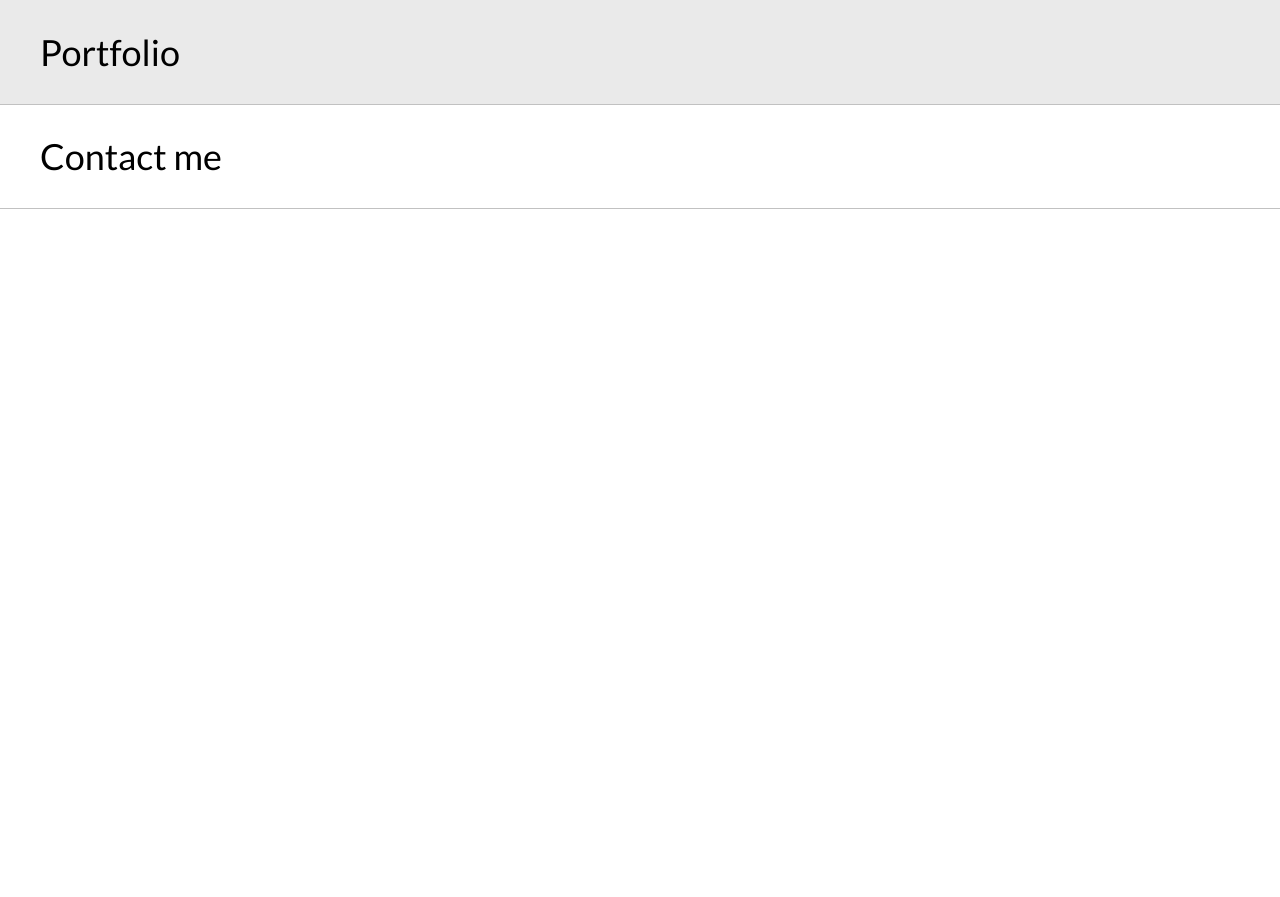
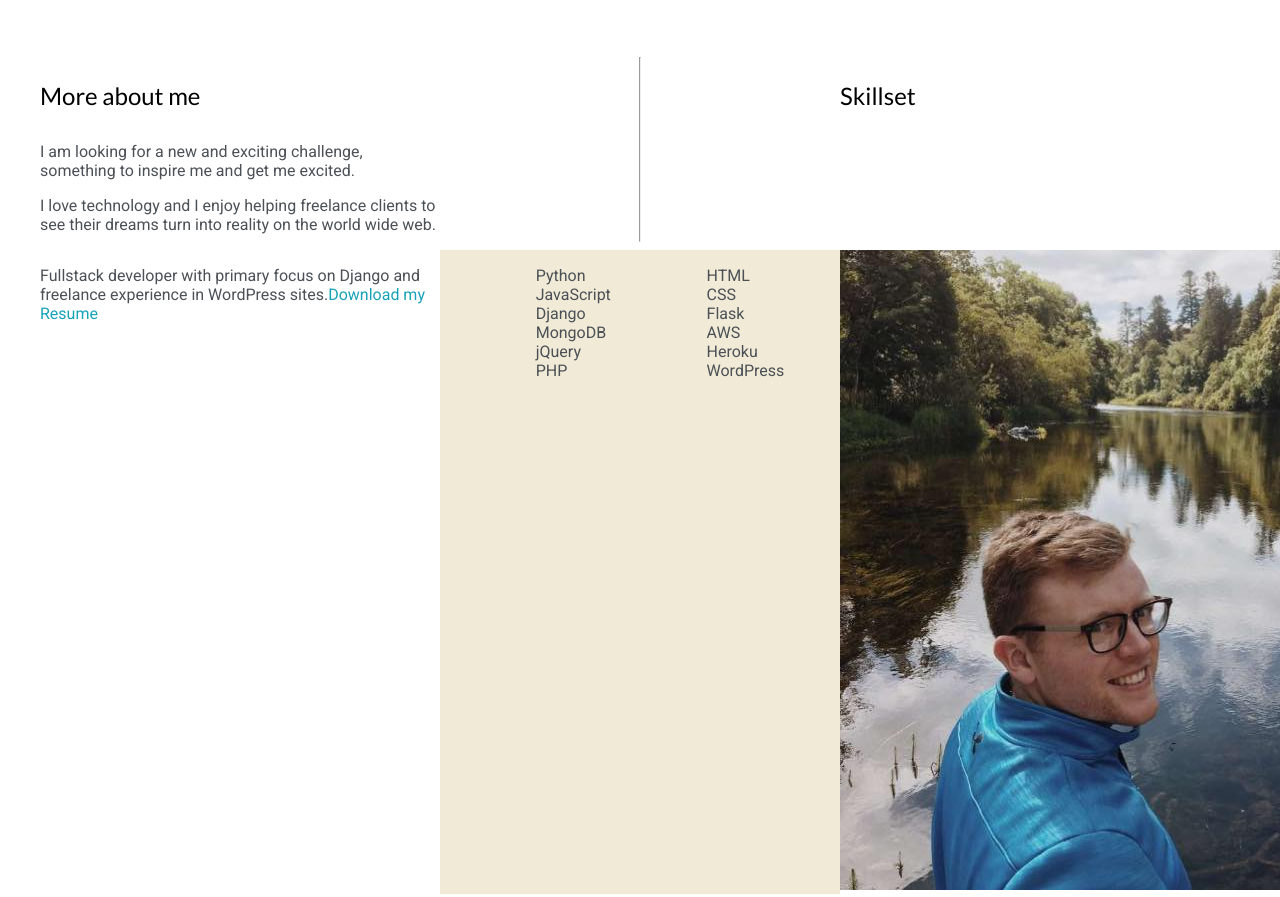
Before and after one commit to Brianconn71/my-portfolio, a plain HTML site: page index.html in a window 1280 px wide. Shown: the part 677-1574 px from the top of the page. Before the commit the page ends 886 px from the top, so only its background shows below. Drawn offline with Linux system fonts and the light colour scheme.

Commit message:
added about section

```diff
--- a/index.html
+++ b/index.html
@@ -58,10 +58,34 @@
         <div class="main-container">
             <div class="about-wrapper">
                 <div class="about-me">
-                    <!-- 1:06:25 of video !!! -->
+                    <h4>More about me</h4>
+                    <p>I am looking for a new and exciting challenge, something to inspire me and get me excited.</p>
+                    <p>I love technology and I enjoy helping freelance clients to see their dreams turn into reality on the world wide web.</p>
                 </div>
-                <div class="about-me">
-
+                <hr>
+                <h4>Skillset</h4>
+                <p>Fullstack developer with primary focus on Django and freelance experience in WordPress sites.<a href="Brian Connolly Curriculum Vitae.pdf" target="_blank">Download my Resume</a></p>
+                <div id="skills">
+                    <ul>
+                        <li>Python</li>
+                        <li>JavaScript</li>
+                        <li>Django</li>
+                        <li>MongoDB</li>
+                        <li>jQuery</li>
+                        <li>PHP</li>
+                    </ul>
+                    <ul>
+                        <li>HTML</li>
+                        <li>CSS</li>
+                        <li>Flask</li>
+                        <li>AWS</li>
+                        <li>Heroku</li>
+                        <li>WordPress</li>
+                    </ul>
+                </div>
+                <div class="social-links">
+                    <img id="social-img" src="images/My profile pic.jpg" alt="">
+                    <!-- 1:15:31 video -->
                 </div>
             </div>
         </div>
--- a/style.css
+++ b/style.css
@@ -226,6 +226,17 @@ h6{
     left: -5px;
 }
 
+.about-wrapper{
+    display: grid;
+    grid-template-columns: repeat(auto-fit, minmax(320px, 1fr));
+    padding: 50px 0;
+}
+#skills{
+    display: flex;
+    justify-content: space-evenly;
+    background-color: var(--previewShadow);
+}
+
 @media screen and (max-width: 1200px){
     .main-container{
         width: 95%;
```
Also changed, not shown: 1 other file.
